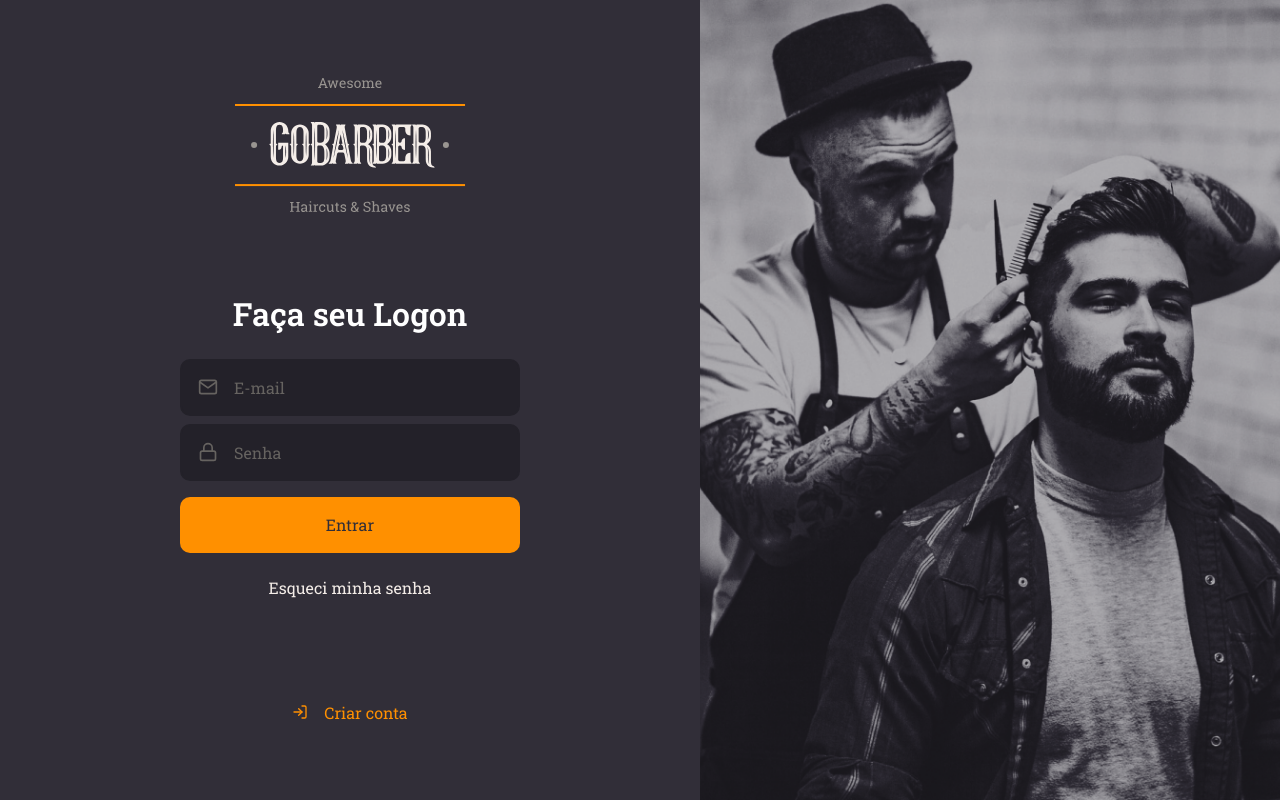
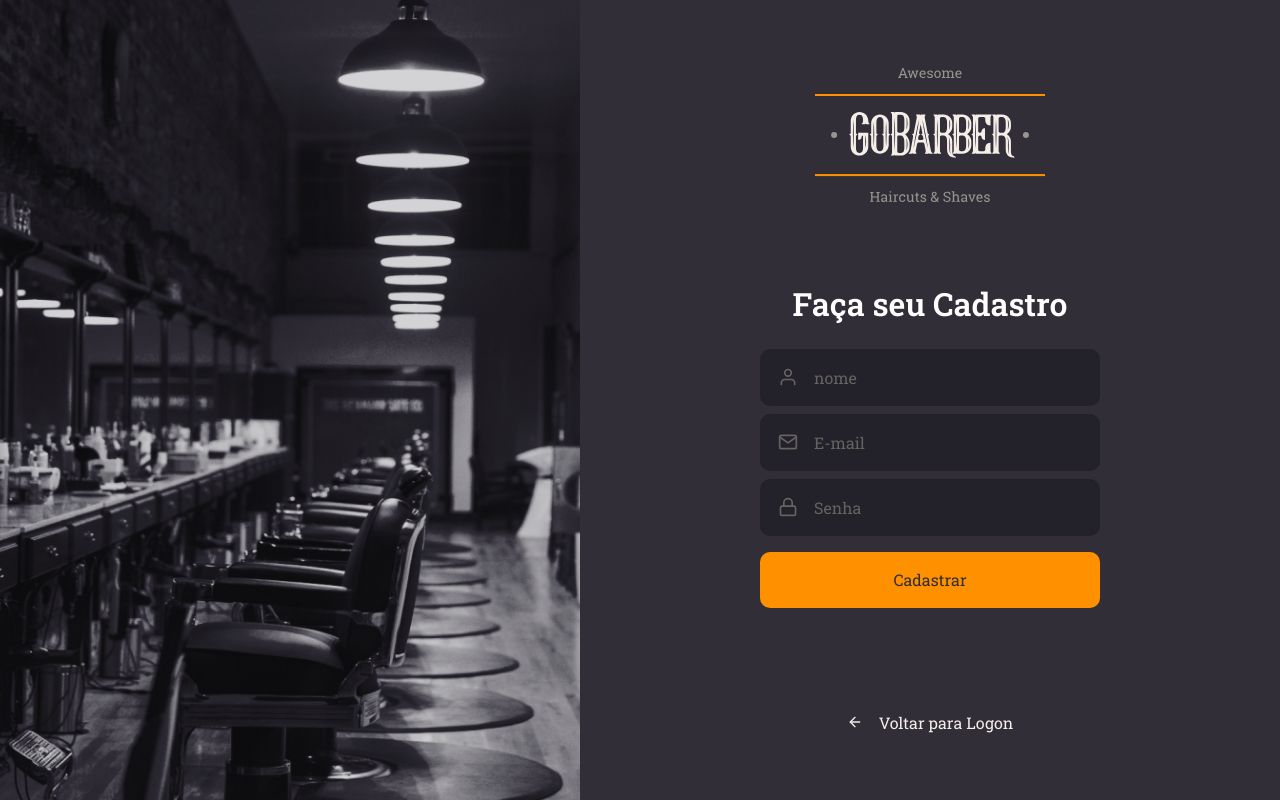
Before and after one commit to dunseen/GoBarber, a React (Create React App) app in the folder frontend/: page /signup in a window 1280 px wide. Built offline with nearby package versions, Linux system fonts and the light colour scheme.

Commit message:
Página de cadastro, finalizado.

```diff
--- a/frontend/src/App.tsx
+++ b/frontend/src/App.tsx
@@ -2,11 +2,12 @@ import React from "react";
 
 import GlobalStyle from "./styles/global";
 
-import SignIn from "./pages/SignIn";
+// import SignIn from "./pages/SignIn";
+import SignUp from "./pages/SignUp";
 
 const App: React.FC = () => (
   <>
-    <SignIn />
+    <SignUp />
     <GlobalStyle />
   </>
 );
--- /dev/null
+++ b/frontend/src/pages/SignUp/index.tsx
@@ -0,0 +1,40 @@
+import React from "react";
+import { FiArrowLeft, FiMail, FiUser, FiLock } from "react-icons/fi";
+
+import logoImg from "../../assets/logo.svg";
+
+import Input from "../../components/Input";
+import Button from "../../components/Button";
+
+import { Container, Content, Background } from "./styles";
+
+const SignUp: React.FC = () => (
+  <Container>
+    <Background />
+    <Content>
+      <img src={logoImg} alt="GoBarber" />
+
+      <form>
+        <h1>Faça seu Cadastro</h1>
+
+        <Input name="nome" icon={FiUser} placeholder="nome" />
+        <Input name="e-mail" icon={FiMail} placeholder="E-mail" />
+        <Input
+          name="password"
+          icon={FiLock}
+          placeholder="Senha"
+          type="password"
+        />
+
+        <Button>Cadastrar</Button>
+      </form>
+
+      <a href="create">
+        <FiArrowLeft />
+        Voltar para Logon
+      </a>
+    </Content>
+  </Container>
+);
+
+export default SignUp;
--- /dev/null
+++ b/frontend/src/pages/SignUp/styles.ts
@@ -0,0 +1,68 @@
+import styled from "styled-components";
+import { shade } from "polished";
+
+import signUpBackground from "../../assets/signup-brackground.png";
+
+export const Container = styled.div`
+  height: 100vh;
+
+  display: flex;
+  align-items: stretch;
+`;
+
+export const Content = styled.div`
+  display: flex;
+  flex-direction: column;
+  align-items: center;
+
+  place-content: center;
+
+  width: 100%;
+  max-width: 700px;
+
+  form {
+    margin: 80px 0;
+    width: 340px;
+    text-align: center;
+
+    h1 {
+      margin-bottom: 24px;
+    }
+    a {
+      color: #f4ede8;
+      display: block;
+      margin-top: 24px;
+      text-decoration: none;
+      transition: color 0.2s;
+
+      &:hover {
+        color: ${shade(0.2, "#f4ede8")};
+      }
+    }
+  }
+
+  > a {
+    color: #f4ede8;
+    display: block;
+    margin-top: 24px;
+    text-decoration: none;
+    transition: color 0.2s;
+
+    display: flex;
+    align-items: center;
+
+    &:hover {
+      color: ${shade(0.2, "#f4ede8")};
+    }
+
+    svg {
+      margin-right: 16px;
+    }
+  }
+`;
+
+export const Background = styled.div`
+  flex: 1;
+  background: url(${signUpBackground}) no-repeat center;
+  background-size: cover;
+`;
```
Also changed, not shown: frontend/src/assets/signup-brackground.png (added).
